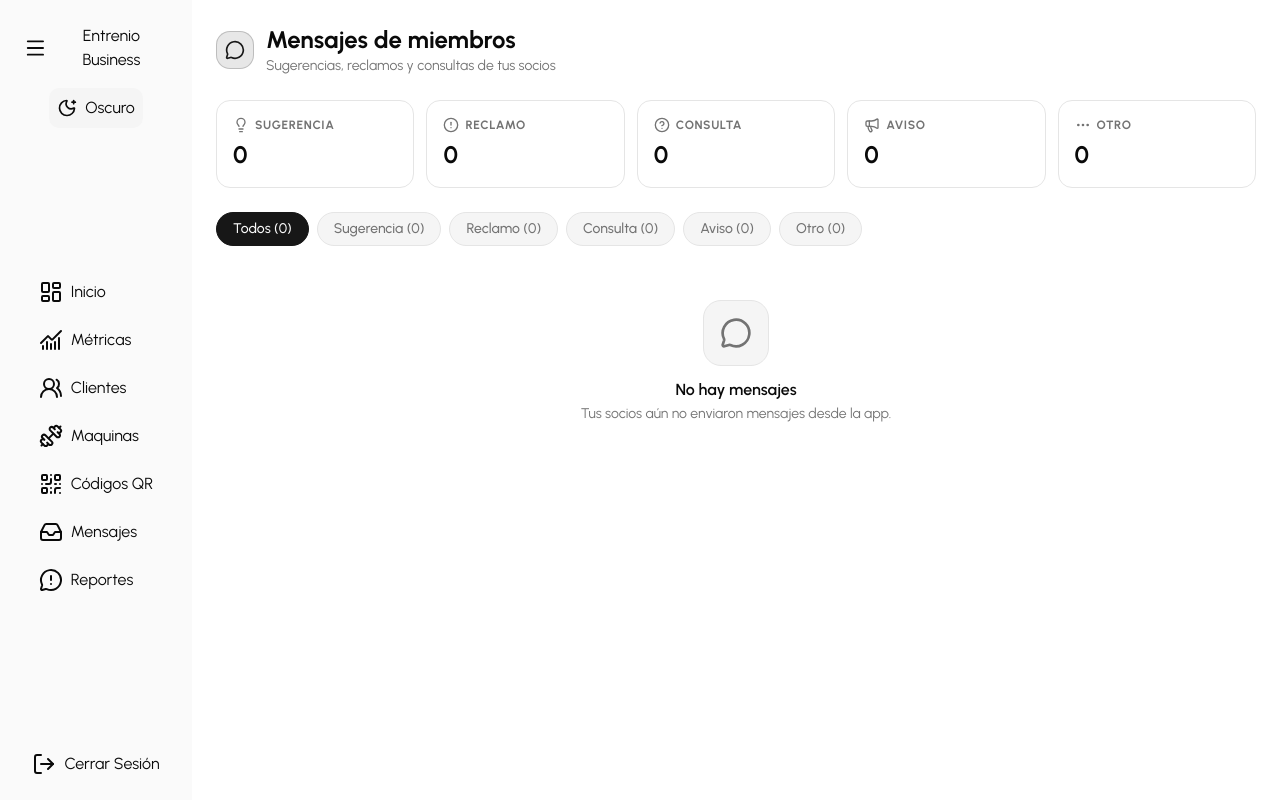
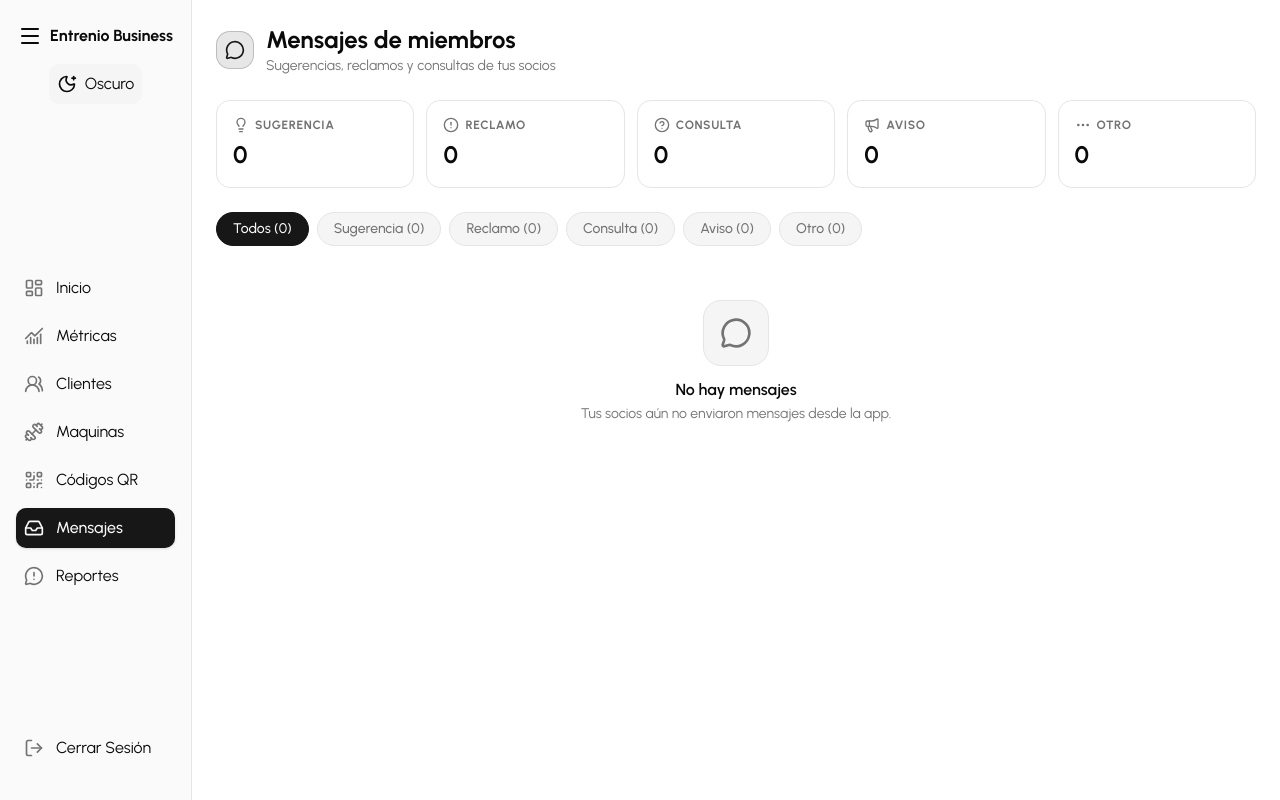
Before and after one commit to PauloAcca/entrenio-dashboard, a Next.js app in the folder apps/web/: page /messages in a window 1280 px wide. Both pictures are taken after a click on the button 32 px from the left and 36 px from the top of the page. Built offline with nearby package versions, Linux system fonts and the light colour scheme.

Commit message:
refactor: update sidebar navigation UI and refine dashboard feature list descriptions

```diff
--- a/apps/web/src/app/(dashboard)/dashboard/page.tsx
+++ b/apps/web/src/app/(dashboard)/dashboard/page.tsx
@@ -33,11 +33,10 @@ export default function Dashboard() {
                 "Gestión de miembros",
                 "Códigos QR para máquinas",
                 "Registro de comidas manual",
-                "Análisis de progreso básico",
                 "Creación de rutinas manual",
                 "Base de datos de ejercicios",
-                "Seguimiento semanal y mensual de las rutinas de los socios",
-                "Modificacion manual de rutinas desde el panel",
+                "Seguimiento semanal y mensual de las rutinas de los socios con IA",
+                "Modificacion manual de las rutinas de los socios desde el panel",
                 "Creación de rutinas ilimitada con IA",
                 "Recomendaciones de comidas con IA",
                 "Análisis de comidas con IA",
--- a/apps/web/src/components/layout/navigation.tsx
+++ b/apps/web/src/components/layout/navigation.tsx
@@ -1,59 +1,95 @@
 "use client"
 import { Menu, ChartNoAxesCombined, UsersRound, Dumbbell, MessageCircleWarning, Cog, LogOut, LayoutDashboard, Inbox, QrCode } from "lucide-react"
 import { useState } from "react"
-import { useRouter } from "next/navigation"
+import { useRouter, usePathname } from "next/navigation"
 import { useAuthStore } from "@/store/authStore"
 import ThemeButton from "../theme-button"
 
 export default function Navigation() {
     const [open, setOpen] = useState(false)
     const router = useRouter()
+    const pathname = usePathname()
     const { logout } = useAuthStore()
+
+    const navItems = [
+        { path: '/dashboard', label: 'Inicio', icon: LayoutDashboard },
+        { path: '/metrics', label: 'Métricas', icon: ChartNoAxesCombined },
+        { path: '/members', label: 'Clientes', icon: UsersRound },
+        { path: '/machines', label: 'Maquinas', icon: Dumbbell },
+        { path: '/qr-codes', label: 'Códigos QR', icon: QrCode },
+        { path: '/messages', label: 'Mensajes', icon: Inbox },
+        { path: '/reports', label: 'Reportes', icon: MessageCircleWarning },
+    ]
+
     return (
         <>
             {/* Mobile Header: Visible on mobile when menu is closed */}
             {!open && (
-                <div className="md:hidden w-full flex items-center p-4 bg-sidebar gap-4 border-b">
+                <div className="md:hidden w-full flex items-center p-4 bg-sidebar gap-4 border-b border-border">
                     <button
                         onClick={() => setOpen(true)}
-                        className="p-2 hover:bg-sidebar-accent rounded-lg"
+                        className="p-2 hover:bg-accent hover:text-accent-foreground rounded-lg transition-colors"
                     >
                         <Menu />
                     </button>
-                    <h1 className="font-bold text-lg">Entrenio Business</h1>
+                    <h1 className="font-bold text-lg text-sidebar-foreground">Entrenio Business</h1>
                 </div>
             )}
 
             <nav className={`
-                flex flex-col h-dvh justify-between items-center p-4 bg-sidebar transition-all duration-300
+                flex flex-col h-dvh justify-between items-center p-4 bg-sidebar border-r border-border transition-all duration-300
                 ${open
                     ? 'fixed inset-0 z-50 w-full md:relative md:w-[15%]'
                     : 'hidden md:flex md:w-[5%]'
                 }
             `}>
-                <div className="flex flex-col items-center gap-2">
-                    <button onClick={() => setOpen(!open)} className="flex items-center gap-2 hover:bg-sidebar-accent p-2 rounded-lg cursor-pointer">
+                <div className="flex flex-col items-center gap-2 w-full">
+                    <button onClick={() => setOpen(!open)} className="flex items-center gap-2 hover:bg-accent hover:text-accent-foreground p-2 rounded-lg cursor-pointer transition-colors text-sidebar-foreground">
                         <Menu/>
-                        {open && <h1>Entrenio Business</h1>}
+                        {open && <h1 className="font-bold whitespace-nowrap">Entrenio Business</h1>}
                     </button>
                     <ThemeButton hideText={!open}/>
                 </div>
-                <ul className="flex flex-col gap-2">
-                    <li onClick={() => {router.push('/dashboard'); setOpen(false)}} className="cursor-pointer flex items-center gap-2 hover:bg-sidebar-accent p-2 rounded-lg"> <LayoutDashboard /> {open && 'Inicio' }</li>
-                    <li onClick={() => {router.push('/metrics'); setOpen(false)}} className="cursor-pointer flex items-center gap-2 hover:bg-sidebar-accent p-2 rounded-lg"> <ChartNoAxesCombined /> {open && 'Métricas' }</li>
-                    <li onClick={() => {router.push('/members'); setOpen(false)}} className="cursor-pointer flex items-center gap-2 hover:bg-sidebar-accent p-2 rounded-lg"> <UsersRound /> {open && 'Clientes' }</li>
-                    <li onClick={() => {router.push('/machines'); setOpen(false)}} className="cursor-pointer flex items-center gap-2 hover:bg-sidebar-accent p-2 rounded-lg"> <Dumbbell /> {open && 'Maquinas' }</li>
-                    <li onClick={() => {router.push('/qr-codes'); setOpen(false)}} className="cursor-pointer flex items-center gap-2 hover:bg-sidebar-accent p-2 rounded-lg"> <QrCode /> {open && 'Códigos QR' }</li>
-                    <li onClick={() => {router.push('/messages'); setOpen(false)}} className="cursor-pointer flex items-center gap-2 hover:bg-sidebar-accent p-2 rounded-lg"> <Inbox /> {open && 'Mensajes' }</li>
-                    <li onClick={() => {router.push('/reports'); setOpen(false)}} className="cursor-pointer flex items-center gap-2 hover:bg-sidebar-accent p-2 rounded-lg"> <MessageCircleWarning /> {open && 'Reportes' }</li>
+
+                <ul className="flex flex-col gap-2 w-full mt-8">
+                    {navItems.map((item) => {
+                        const isActive = pathname === item.path || pathname.startsWith(`${item.path}/`)
+                        const Icon = item.icon
+                        return (
+                            <li
+                                key={item.path}
+                                onClick={() => {
+                                    router.push(item.path)
+                                    setOpen(false)
+                                }}
+                                className={`
+                                    cursor-pointer flex items-center gap-3 p-2 rounded-lg transition-all duration-200
+                                    ${isActive
+                                        ? 'bg-primary text-primary-foreground font-medium shadow-sm'
+                                        : 'text-sidebar-foreground hover:bg-accent hover:text-accent-foreground'
+                                    }
+                                `}
+                            >
+                                <Icon className={`w-5 h-5 flex-shrink-0 ${isActive ? 'text-primary-foreground' : 'text-muted-foreground'}`} />
+                                {open && <span className="whitespace-nowrap">{item.label}</span>}
+                            </li>
+                        )
+                    })}
                 </ul>
-                <ul className="flex flex-col gap-2">
-                    <li onClick={() => {
-                        logout()
-                        document.cookie = "auth_token=; path=/; expires=Thu, 01 Jan 1970 00:00:01 GMT";
-                        router.push('/login');
-                        setOpen(false)
-                    }} className="cursor-pointer flex items-center gap-2 hover:bg-sidebar-accent p-2 rounded-lg"> <LogOut /> {open && 'Cerrar Sesión'}</li>
+
+                <ul className="flex flex-col gap-2 w-full mb-4">
+                    <li
+                        onClick={() => {
+                            logout()
+                            document.cookie = "auth_token=; path=/; expires=Thu, 01 Jan 1970 00:00:01 GMT";
+                            router.push('/login');
+                            setOpen(false)
+                        }}
+                        className="cursor-pointer flex items-center gap-3 hover:bg-red-500/10 hover:text-red-600 dark:hover:bg-red-900/20 dark:hover:text-red-400 text-sidebar-foreground p-2 rounded-lg transition-colors mt-auto"
+                    >
+                        <LogOut className="w-5 h-5 flex-shrink-0 text-muted-foreground" />
+                        {open && <span className="whitespace-nowrap">Cerrar Sesión</span>}
+                    </li>
                 </ul>
             </nav>
         </>
```
